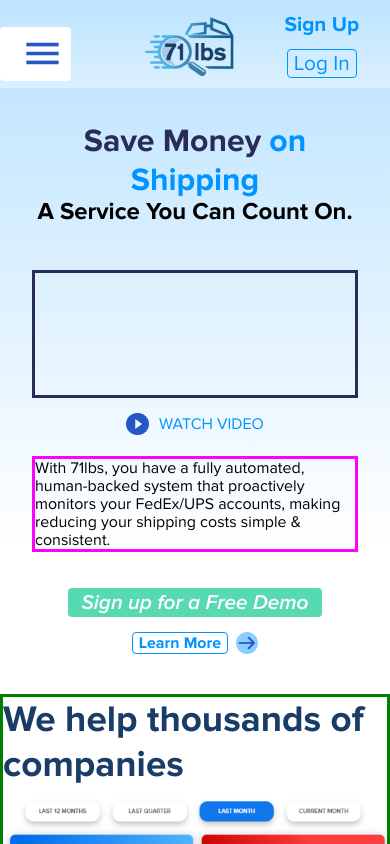
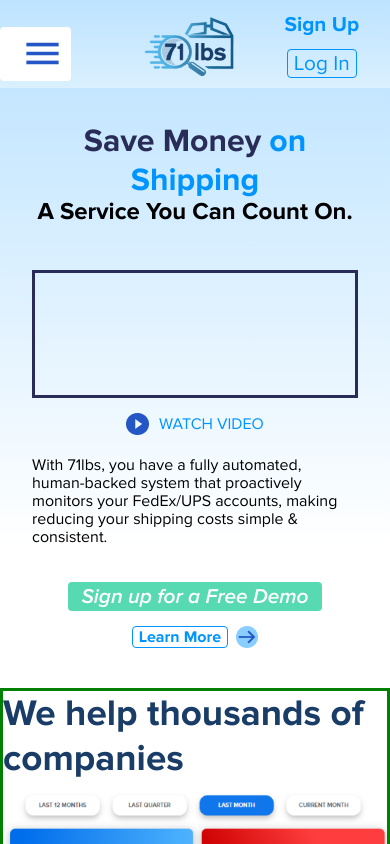
Before and after one commit to Dilogritando/71homepage2022april, a Next.js app: page / in a window 390 px wide. Shown: the top 844 px of the page. Built offline with nearby package versions, Linux system fonts and the light colour scheme.

Commit message:
[NEW] Main Home Hero component with styles in mobile and laptop

```diff
--- a/components/MainHome/MainHomeMarch2022.js
+++ b/components/MainHome/MainHomeMarch2022.js
@@ -17,7 +17,7 @@
             A Service You Can Count On.
           </h2>
         </div>
-        <div className={styles.Hero__main__box}>
+        {/* <div className={styles.Hero__main__box}> */}
         <div className={styles.Hero__video}>
           <div className={styles.Hero__video__proper}>
             {/* <ReactPlayer
@@ -41,7 +41,7 @@
           proactively monitors your FedEx/UPS accounts, making reducing your
           shipping costs simple &amp; consistent.
         </p>
-        </div>
+        {/* </div> */}
       </div>
       <div className={styles.Hero__secondary}>
         <button className={styles.Hero__copy__btn}>
--- a/components/MainHome/MainHomeMarch2022.module.scss
+++ b/components/MainHome/MainHomeMarch2022.module.scss
@@ -12,35 +12,15 @@
     @media (min-width: $tabletMin) {
       font-size: 4rem;
       justify-content: space-between;
-      /* margin: 0 2rem 6rem 2rem; */
     }
   }
   &__main{
     position: relative;
+    display: flex;
+    flex-direction: column;
     @media (min-width: $tabletMin) {
-      border: solid red 3px;
-      display: flex;
-      flex-direction: column;
       height: 65vh;
       flex-wrap: wrap;
-    }
-    @media (min-width: 601px){
-      height: 43vh;
-    }
-    @media (min-width: 700px){
-      height: 55vh;
-    }
-    @media (min-width: 800px){
-      height: 40vh;
-    }
-    &__box{
-      position: relative;
-      @media (min-width: $tabletMin) {
-        display: flex;
-        flex-direction: column;
-        height: 100%;
-        border: solid green 3px;
-      }
     }
   }
   &__secondary{
@@ -78,24 +58,10 @@
     &__text {
       color: black;
       font-size: 1rem;
-      border: solid fuchsia 3px;
       @media (min-width: $tabletMin){
         width: 350px;
-        position: absolute;
-        right: 30vw;
-        bottom: -20px;
-      }
-
-      @media (min-width: 690px){
-        right: 39vw;
-        top: 56%;
-      }
-      @media (min-width: 700px){
-        right: 39vw;
-        top: 65%;
-      }
-      @media (min-width: 840px){
-        right: 50vw;
+        margin: 0 0 0 32px;
+        padding: 0 0 0 0;
       }
     }
     &__btn {
@@ -120,21 +86,20 @@
     display: flex;
     flex-direction: column;
     align-items: center;
-    /* padding: 40px 10px; */
     justify-content: center;
-    /* border: solid green 3px; */
     position: relative;
     @media (min-width: $tabletMin) {
-      border: solid yellow 3px;
-      position: relative;
+      position: absolute;
       padding: 0;
-      margin: 20% 0 0 0;
+      width: 50%;
+      top: 15%;
+      right: 0;
     }
     &__proper {
       position: relative;
       width: 100%;
       min-width: 228px;
-        min-height: 128px;
+      min-height: 128px;
       display: flex;
       flex-direction: column;
       align-content: center;
@@ -143,9 +108,6 @@
       cursor: pointer;
       border: solid 3px $dark-blue;
       &__player {
-        /* height: 369px; */
-        /* border: solid red 2px; */
-        /* width: 100%; */
         min-width: 228px;
         min-height: 128px;
         display: flex;
@@ -156,7 +118,6 @@
         background-repeat: no-repeat;
         background-size: auto;
         position: relative;
-        /* border: solid 5px orangered; */
         .react-player__preview {
           /* width: 100%;
           background-image: url("/PlaceholderHomeVideo.png"); */
@@ -184,18 +145,11 @@
         justify-content: center;
         flex-direction: row;
         border: none;
-        /* width: 228px;
-        height: 57px; */
         padding: 0 0 0 0;
         cursor: pointer;
         &::before{
           content: url("../../public/assets/componentIcons/playBtn.png");
           margin: 5px 10px 0 0;
-        }
-        @media (max-width: $mobileMax) {
-          /* width: 143px;
-          height: 35px;
-          font-size: 1rem; */
         }
       }
     }
```
Lines whose indentation alone changed are shown as unchanged.
